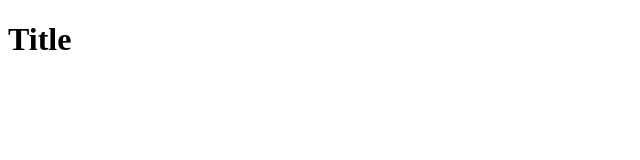
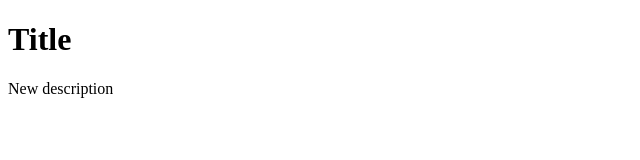
Before and after one commit to mixelio/MateAcademy, a plain HTML site: page index.html in a window 1280 px wide. Shown: the whole page, without its empty margins (0-640 px from the left). Drawn offline with Linux system fonts and the light colour scheme.

Commit message:
description

```diff
--- a/index.html
+++ b/index.html
@@ -10,6 +10,7 @@
 
 <body>
   <h1>Title</h1>
+  <p>New description</p>
 </body>
 
 </html>
```
